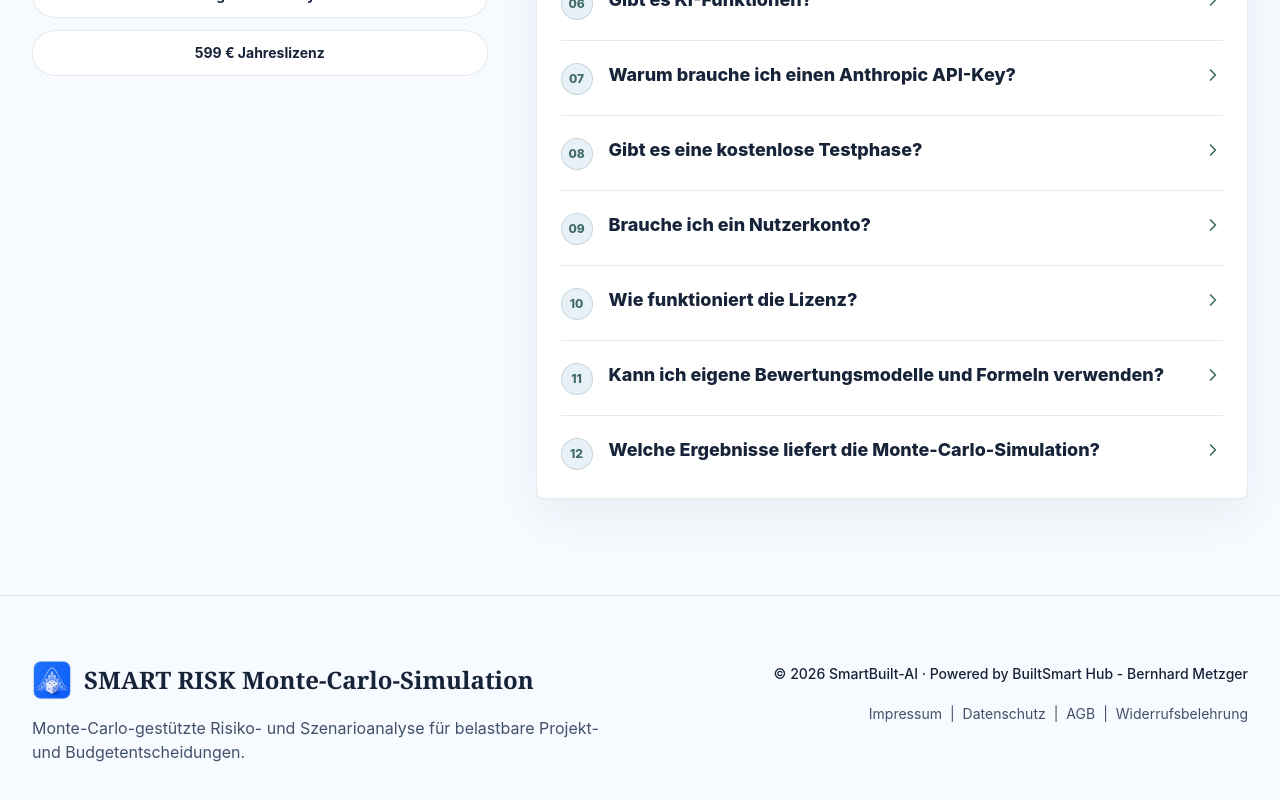
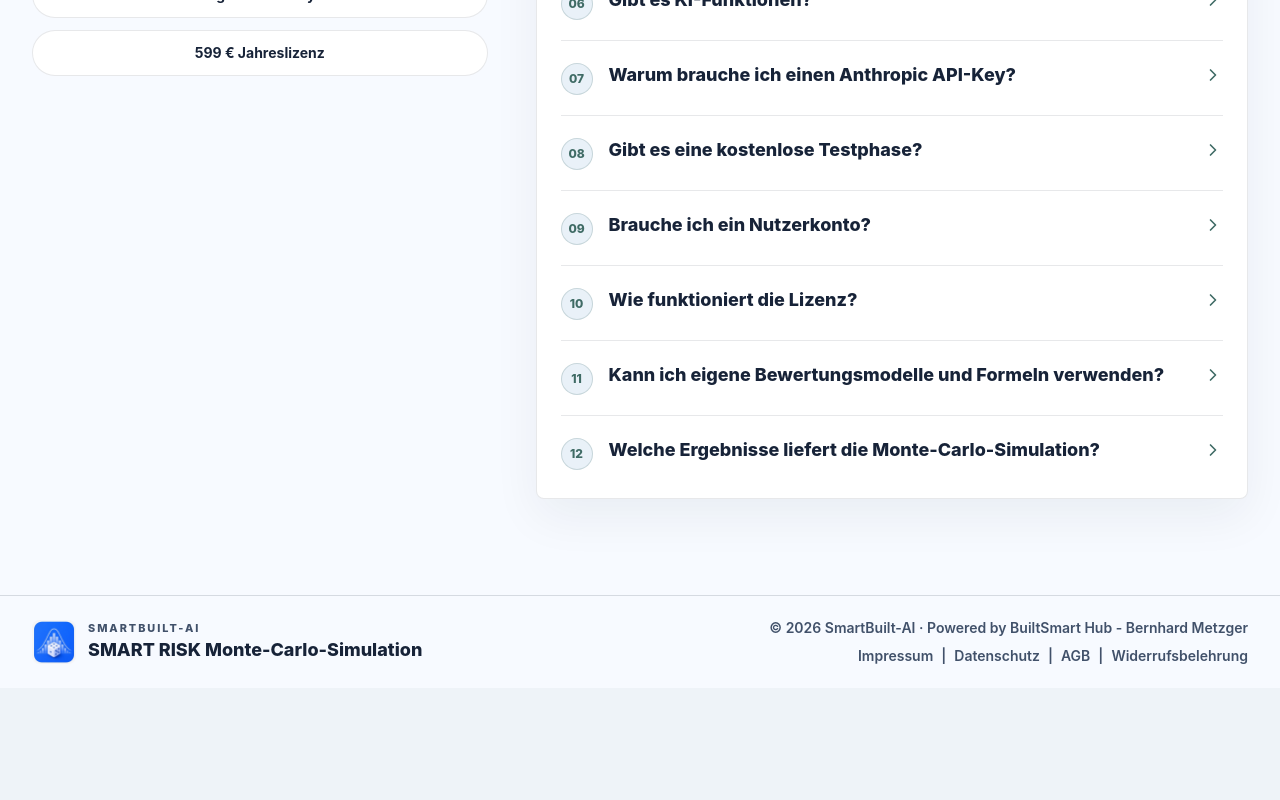
Before and after one commit to BM1964-25/SMART-RISK-Monte-Carlo-Simulation-Landingpage, a React (Vite) app: page / in a window 1280 px wide. Shown: the part 9447-10247 px from the top of the page. After the commit the page ends 10135 px from the top, so only its background shows below. Built offline with nearby package versions, Linux system fonts and the light colour scheme.

Commit message:
Match compact footer text layout

```diff
--- a/src/App.tsx
+++ b/src/App.tsx
@@ -1013,29 +1013,28 @@ function App() {
         </div>
       </section>
 
-      <footer className="w-full border-t border-ink/10 bg-ivory">
-        <div className="mx-auto flex max-w-7xl flex-col gap-8 px-5 py-16 text-center sm:px-8 lg:flex-row lg:items-start lg:justify-between lg:text-left">
-          <div className="mx-auto flex max-w-2xl flex-col items-center gap-4 lg:mx-0 lg:items-start">
-            <div className="flex items-center gap-3">
-              <img
-                src={appIcon}
-                alt="SMART RISK App-Icon"
-                className="h-10 w-10 rounded-lg"
-              />
-              <span className="whitespace-nowrap font-serif text-xl font-semibold sm:text-2xl">
+      <footer className="w-full border-t border-ink/15 bg-ivory">
+        <div className="mx-auto flex max-w-7xl flex-col gap-6 px-5 py-5 text-center sm:px-8 lg:flex-row lg:items-center lg:justify-between lg:text-left">
+          <div className="mx-auto flex items-center gap-3 lg:mx-0">
+            <img
+              src={appIcon}
+              alt="SMART RISK App-Icon"
+              className="h-11 w-11 rounded-lg"
+            />
+            <div>
+              <p className="text-[0.68rem] font-extrabold uppercase leading-4 tracking-[0.18em] text-graphite">
+                SmartBuilt-AI
+              </p>
+              <p className="text-base font-extrabold leading-5 text-ink sm:text-lg">
                 {appName}
-              </span>
+              </p>
             </div>
-            <p className="max-w-xl text-sm leading-7 text-graphite sm:text-base">
-              Monte-Carlo-gestützte Risiko- und Szenarioanalyse für belastbare
-              Projekt- und Budgetentscheidungen.
-            </p>
           </div>
-          <div className="text-sm leading-7 text-graphite lg:text-right">
-            <p className="font-medium text-ink">
+          <div className="text-sm font-semibold leading-6 text-graphite lg:text-right">
+            <p>
               © 2026 SmartBuilt-AI · Powered by BuiltSmart Hub - Bernhard Metzger
             </p>
-            <div className="mt-3 flex flex-wrap justify-center gap-x-2 gap-y-1 lg:justify-end">
+            <div className="mt-1 flex flex-wrap justify-center gap-x-2 gap-y-1 lg:justify-end">
               <a href="https://www.built-smart-hub.com/impressum">Impressum</a>
               <span aria-hidden="true">|</span>
               <a href="https://www.built-smart-hub.com/datenschutz">
```
